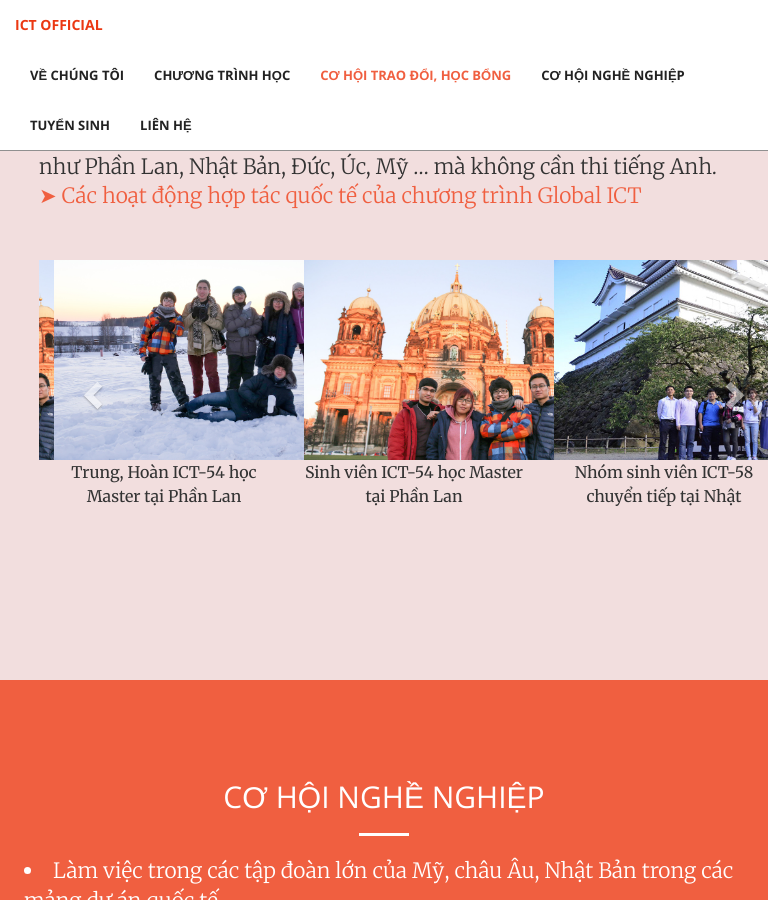
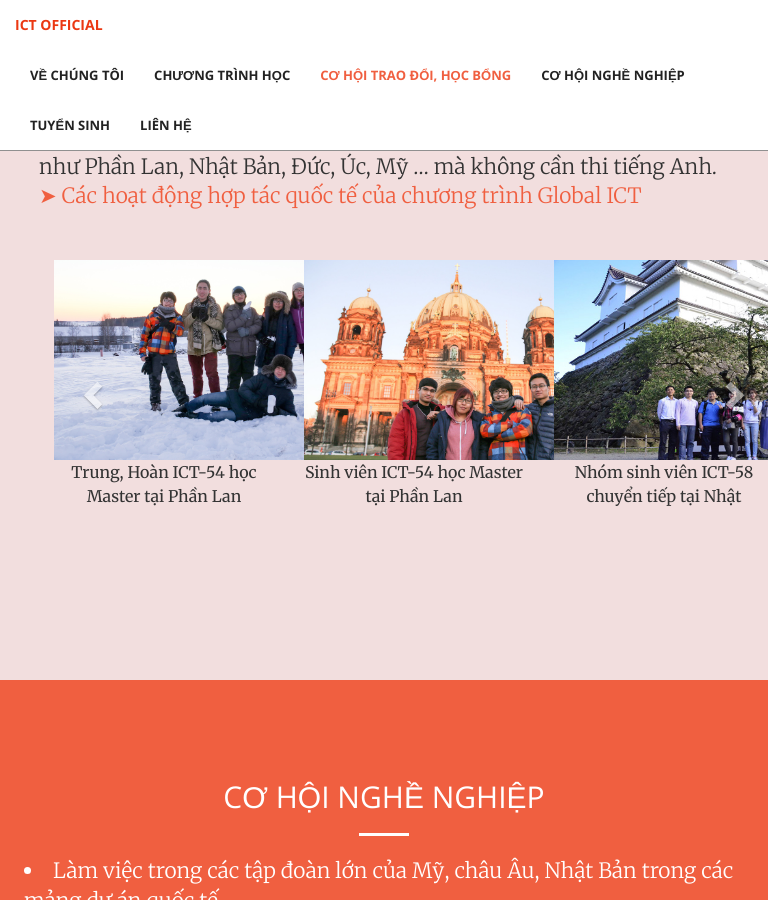
Before and after one commit to Studentaz/HUST-ICT-website, a Jekyll site: the page built from index.html, in a window 768 px wide and 900 px high, scrolled down 3626 px. Built offline with Jekyll 4.4.1, drawn with Linux system fonts in a browser that asks for light colours.

Commit message:
upload via commit

```diff
--- a/_includes/exchange-scholarship.html
+++ b/_includes/exchange-scholarship.html
@@ -32,6 +32,58 @@
             #vaslide01 .carousel-control {
                 background: none;
             }
+
+            @media (min-width: 992px ) {
+                .carousel-inner .active.left {
+                    left: -30%;
+                }
+                .carousel-inner .next {
+                    left:  30%;
+                }
+                .carousel-inner .prev {
+                    left: -30%;
+                }
+            }
+
+            @media (min-width: 768px) and (max-width: 991px ) {
+                .carousel-inner .active.left {
+                    left: -33.3%;
+                }
+                .carousel-inner .next {
+                    left:  33.3%;
+                }
+                .carousel-inner .prev {
+                    left: -33.3%;
+                }
+                .active > div:first-child {
+                    display:block;
+                }
+                .active > div:first-child + div {
+                    display:block;
+                }
+                .active > div:last-child {
+                    display:none;
+                }
+            }
+
+            @media (max-width: 767px) {
+                .carousel-inner .active.left {
+                    left: -100%;
+                }
+                .carousel-inner .next {
+                    left:  100%;
+                }
+                .carousel-inner .prev {
+                    left: -100%;
+                }
+                .active > div {
+                    display:none;
+                }
+                .active > div:first-child {
+                    display:block;
+                }
+            }
+
         </style>
         <div class="col-md-12" id="vaslide01">
             <div class="container text-center">
```
Also changed, not shown: 1 other file.
